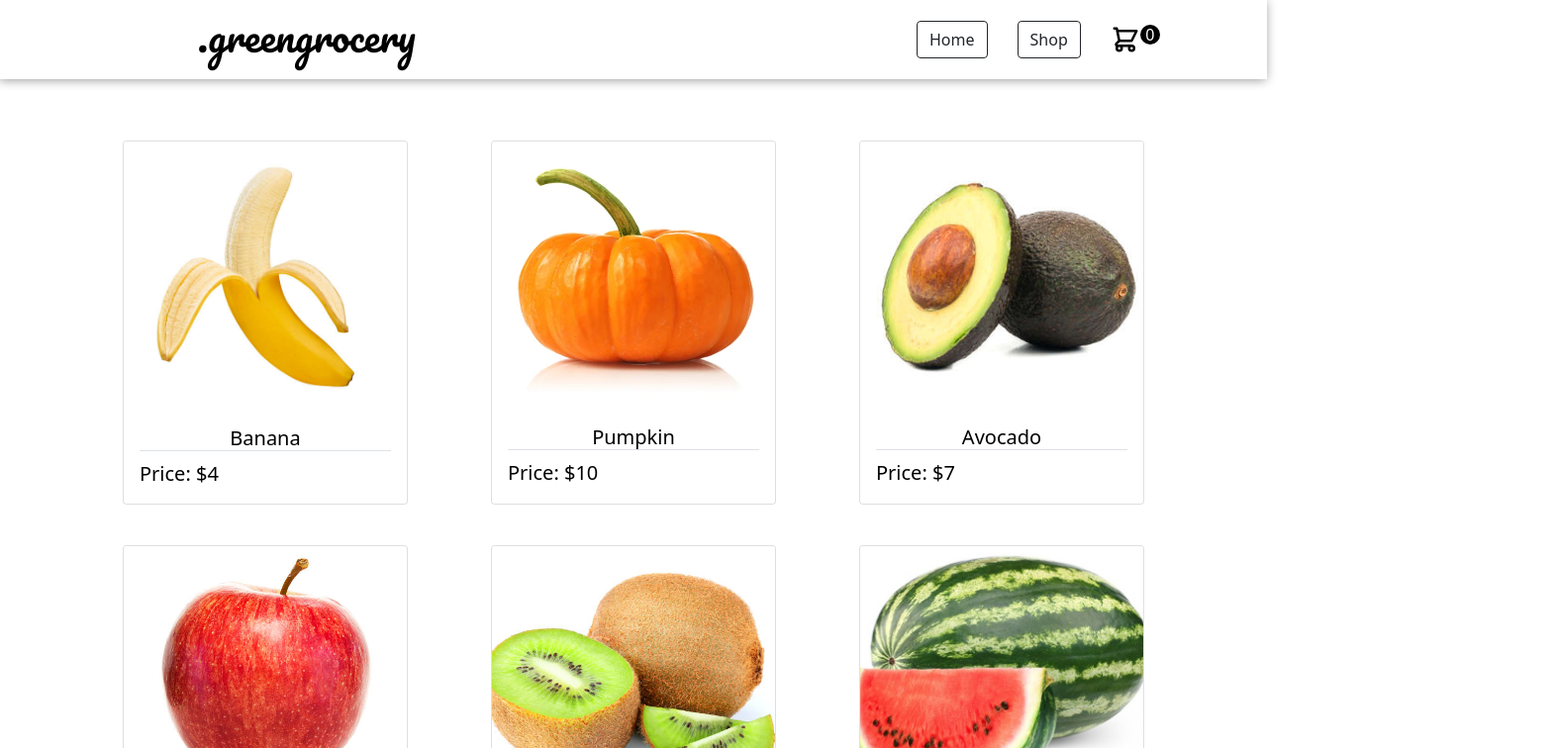
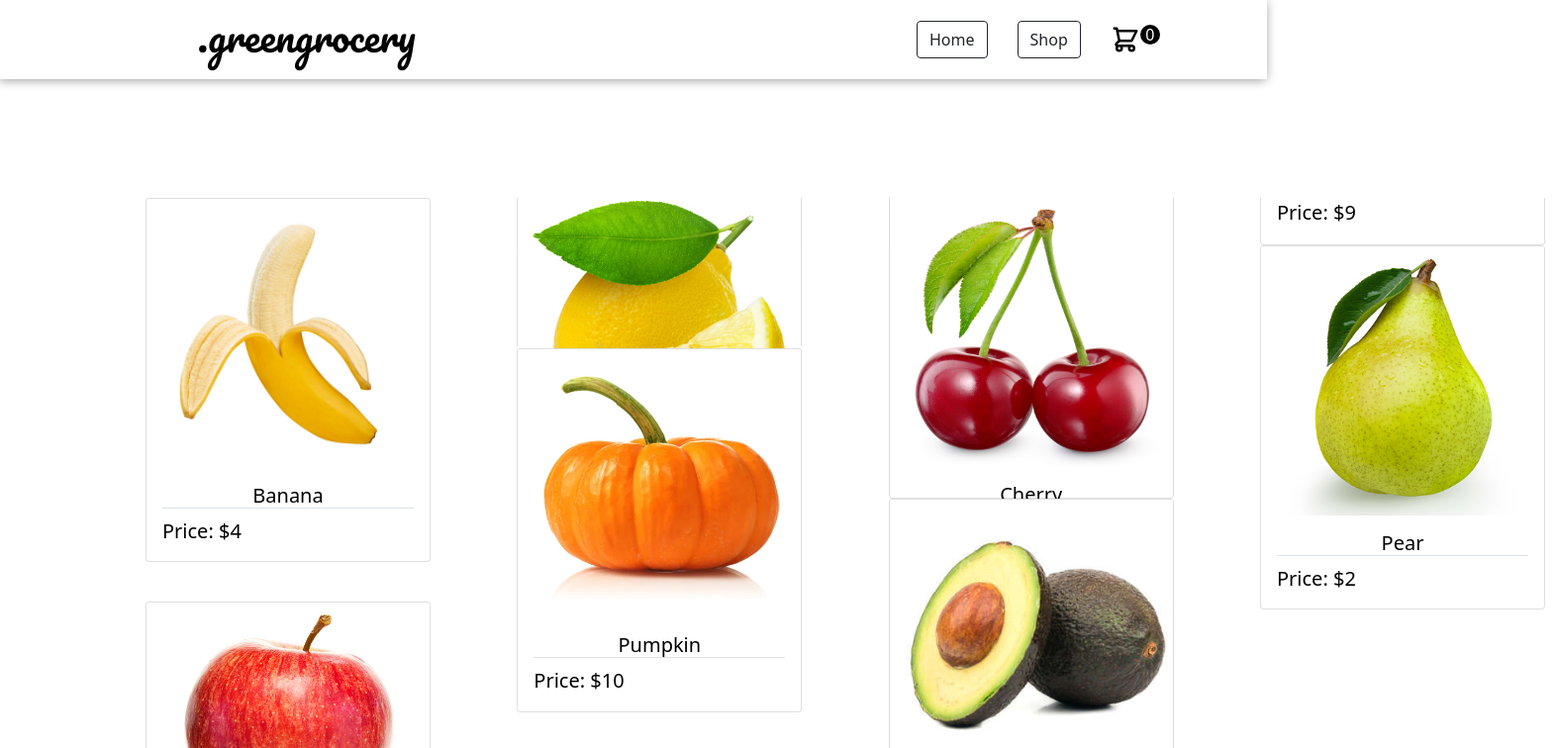
Before and after one commit to alexsrebernic/Shopping_Cart_TOP, a React (Create React App) app: page /shop in a window 1280 px wide. Shown: the top 756 px of the page at 99% size, 1573 px wide, since content can reach past the window. Built offline with nearby package versions, Linux system fonts and the light colour scheme.

Commit message:
add styles in shop

```diff
--- a/src/components/Shop.js
+++ b/src/components/Shop.js
@@ -37,9 +37,8 @@ export const Shop = () => {
     let secondArray = items.slice(4,8)
     let thirdArray = items.slice(8)
     return(
-        <div id="shop-container" className="container d-flex">
-            <div className="col">
-            {firstArray.map(item => {
+        <div id="shop-container" className="container">
+              {items.map(item => {
                return(
             <Link style={styleLink} to={`/shop/${item.id}`} key={item.id}>
                 <Card className='card' style={{ width: '18rem' ,height:'23rem'}} >
@@ -54,42 +53,6 @@ export const Shop = () => {
            </Link>
                )
            })}
-            </div>
-            <div className="col">
-            {secondArray.map(item => {
-               return(
-            <Link style={styleLink} to={`/shop/${item.id}`} key={item.id}>
-                <Card className='card' style={{ width: '18rem' ,height:'23rem'}} >
-                    <Card.Img className="image" variant="top" src={item.img}/>
-                <Card.Body>
-                    <Card.Title className="border-bottom w-100 text-center">{item.name}</Card.Title>
-                    <Card.Text className="textCard w-100">
-                    Price: ${item.price}
-                    </Card.Text>
-                </Card.Body>
-                </Card>
-           </Link>
-               )
-           })}
-            </div>
-            <div className="col">
-            {thirdArray.map(item => {
-               return(
-            <Link style={styleLink} to={`/shop/${item.id}`} key={item.id}>
-                <Card className='card' style={{ width: '18rem' ,height:'23rem'}} >
-                    <Card.Img className="image" variant="top" src={item.img}/>
-                <Card.Body>
-                    <Card.Title className="border-bottom w-100 text-center">{item.name}</Card.Title>
-                    <Card.Text className="textCard w-100">
-                    Price: ${item.price}
-                    </Card.Text>
-                </Card.Body>
-                </Card>
-           </Link>
-               )
-
-           })}
-            </div>
         </div>
     )
 
--- a/src/styles/main.css
+++ b/src/styles/main.css
@@ -223,24 +223,12 @@
 }
 
 #shop-container {
-  margin-top: 100px;
-  height: 210vh;
-}
-
-#shop-container .col {
-  display: -webkit-box;
-  display: -ms-flexbox;
-  display: flex;
-  -webkit-box-orient: vertical;
-  -webkit-box-direction: normal;
-      -ms-flex-direction: column;
-          flex-direction: column;
-  -webkit-box-pack: space-evenly;
-      -ms-flex-pack: space-evenly;
-          justify-content: space-evenly;
-  -webkit-box-align: center;
-      -ms-flex-align: center;
-          align-items: center;
+  -webkit-column-count: 3;
+          column-count: 3;
+  -webkit-column-gap: 10px;
+          column-gap: 10px;
+  margin-top: 200px;
+  height: 180vh;
 }
 
 #shop-container img {
@@ -261,6 +249,14 @@
   transition: 0.3s ease;
   cursor: pointer;
   color: black;
+  margin-bottom: 40px;
+  margin-left: 65px;
+}
+
+#shop-container .card:hover {
+  box-shadow: 0px 1px 39px -6px rgba(0, 0, 0, 0.25);
+  -webkit-box-shadow: 0px 1px 39px -6px rgba(0, 0, 0, 0.25);
+  -moz-box-shadow: 0px 1px 39px -6px rgba(0, 0, 0, 0.25);
 }
 
 #shop-container .card:hover img {
--- a/src/styles/main.scss
+++ b/src/styles/main.scss
@@ -148,14 +148,10 @@
     }
 }
 #shop-container {
-    margin-top: 100px;
-    height: 210vh;
-   .col {
-       display: flex;
-       flex-direction: column;
-       justify-content: space-evenly;
-       align-items: center;
-   }
+    column-count: 3;
+    column-gap: 10px;
+    margin-top: 200px;
+    height: 180vh;
 
    img {
 
@@ -171,6 +167,8 @@
        transition: 0.3s ease;
        cursor: pointer;
        color: black;
+       margin-bottom: 40px;
+       margin-left: 65px;
 
 
    }
@@ -179,6 +177,9 @@
       padding: 4px;
         opacity: 0.7;
        }
+       box-shadow: 0px 1px 39px -6px rgba(0,0,0,0.25);
+        -webkit-box-shadow: 0px 1px 39px -6px rgba(0,0,0,0.25);
+        -moz-box-shadow: 0px 1px 39px -6px rgba(0,0,0,0.25);
    }
 }
 #container-item {
```
Also changed, not shown: 1 other file (tests, documents, lock files or other folders).
